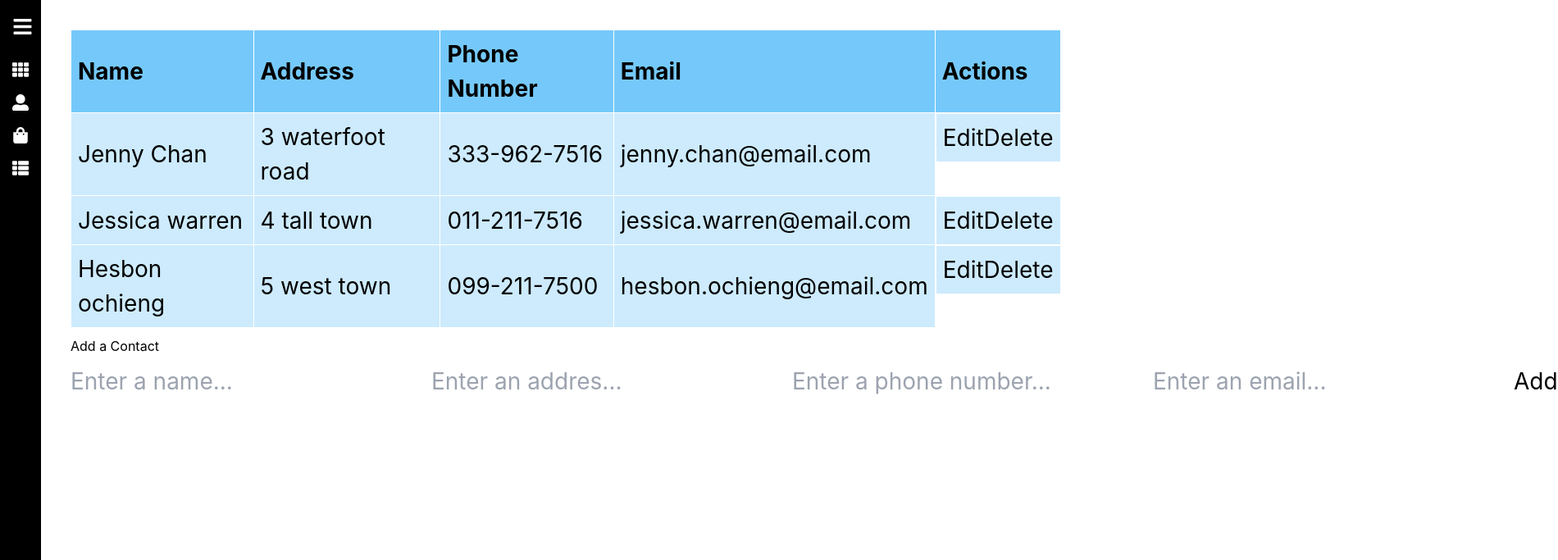
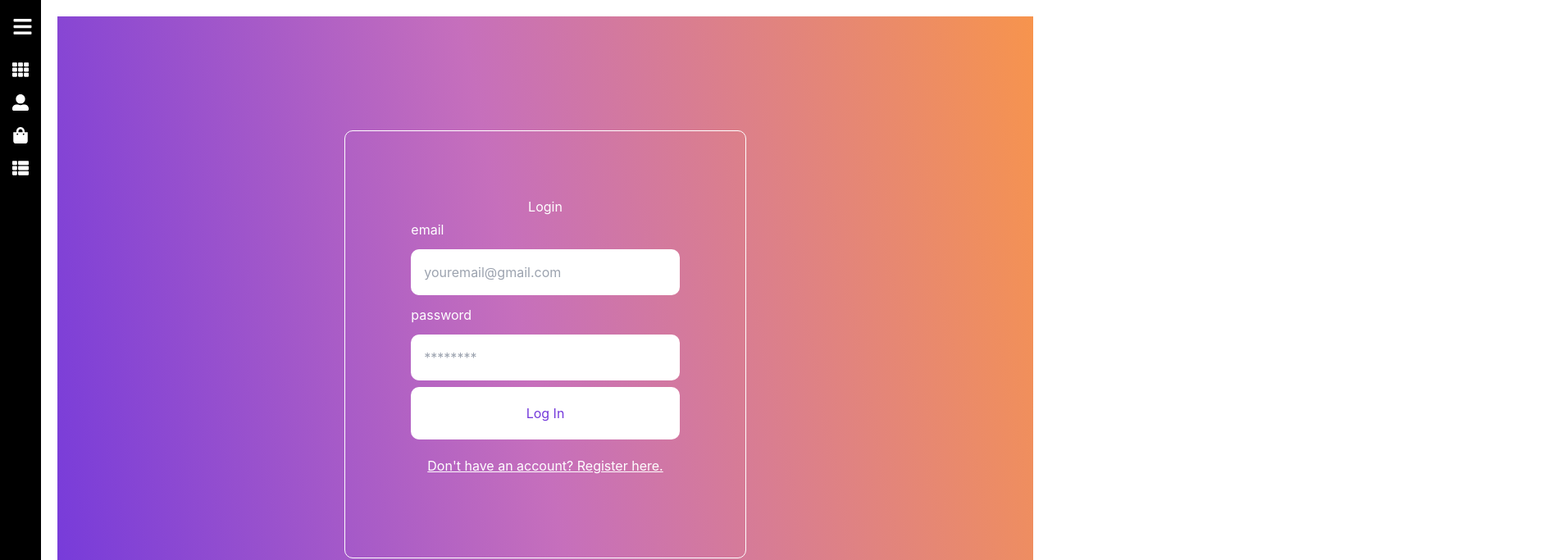
Before and after one commit to Muliro1/Garage-Management-System, a React (Create React App) app in the folder client/: page /dashboard in a window 1280 px wide. Shown: the top 683 px of the page at 82% size, 1900 px wide, since content can reach past the window. Built offline with nearby package versions, Linux system fonts and the light colour scheme.

Commit message:
renames components

```diff
--- a/client/src/App.css
+++ b/client/src/App.css
@@ -88,44 +88,53 @@
 .icon, .link_text{
   font-size: 20px;
 }
-.app-container {
+.App {
+  text-align: center;
+  display: flex;
+  min-height: 100vh;
+  align-items: center;
+  justify-content: center;
+  color: white;
+  background-image: linear-gradient(79deg, #7439db, #C66FBC 48%, #F7944D);
+}
+
+.auth-form-container, .login-form, .register-form {
   display: flex;
   flex-direction: column;
-  gap: 10px;
-  padding: 1rem;
 }
 
-table {
-  border-collapse: collapse;
-  width: 100%;
+@media screen and (min-width: 600px) {
+  .auth-form-container {
+    padding: 5rem;
+    border: 1px solid white;
+    border-radius: 10px;
+    margin: 0.5rem;
+  }
 }
 
-th,
-td {
-  border: 1px solid #ffffff;
+label {
   text-align: left;
-  padding: 8px;
-  font-size: 32px;
+  padding: 0.25rem 0;
 }
 
-th {
-  background-color: rgb(117, 201, 250);
+input {
+  margin: 0.5rem 0;
+  padding: 1rem;
+  border: none;
+  border-radius: 10px;
 }
 
-td {
-  background-color: rgb(205, 235, 253);
+button {
+  border: none;
+  background-color: white;
+  padding: 20px;
+  border-radius: 10px;
+  cursor: pointer;
+  color: #7439db;
 }
 
-form {
-  display: flex;
-  gap: 5px;
+.link-btn {
+  background: none;
+  color: white;
+  text-decoration: underline;
 }
-
-form td:last-child {
-  display: flex;
-  justify-content: space-evenly;
-}
-
-form * {
-  font-size: 28px;
-}
--- a/client/src/Components/EditableRow.js
+++ /dev/null
@@ -1,60 +0,0 @@
-import React from "react";
-
-const EditableRow = ({
-  editFormData,
-  handleEditFormChange,
-  handleCancelClick,
-}) => {
-  return (
-    <tr>
-      <td>
-        <input
-          type="text"
-          required="required"
-          placeholder="Enter a name..."
-          name="fullName"
-        //   value={editFormData.fullName}
-          onChange={handleEditFormChange}
-        ></input>
-      </td>
-      <td>
-        <input
-          type="text"
-          required="required"
-          placeholder="Enter an address..."
-          name="address"
-        //   value={editFormData.address}
-          onChange={handleEditFormChange}
-        ></input>
-      </td>
-      <td>
-        <input
-          type="text"
-          required="required"
-          placeholder="Enter a phone number..."
-          name="phoneNumber"
-        //   value={editFormData.phoneNumber}
-          onChange={handleEditFormChange}
-        ></input>
-      </td>
-      <td>
-        <input
-          type="email"
-          required="required"
-          placeholder="Enter an email..."
-          name="email"
-        //   value={editFormData.email}
-          onChange={handleEditFormChange}
-        ></input>
-      </td>
-      <td>
-        <button type="submit">Save</button>
-        <button type="button" onClick={handleCancelClick}>
-          Cancel
-        </button>
-      </td>
-    </tr>
-  );
-};
-
-export default EditableRow;
--- /dev/null
+++ b/client/src/Components/Login.js
@@ -0,0 +1,25 @@
+import React, { useState } from "react";
+
+export const Login = (props) => {
+    const [email, setEmail] = useState('');
+    const [pass, setPass] = useState('');
+
+    const handleSubmit = (e) => {
+        e.preventDefault();
+        console.log(email);
+    }
+
+    return (
+        <div className="auth-form-container">
+            <h2>Login</h2>
+            <form className="login-form" onSubmit={handleSubmit}>
+                <label htmlFor="email">email</label>
+                <input value={email} onChange={(e) => setEmail(e.target.value)}type="email" placeholder="youremail@gmail.com" id="email" name="email" />
+                <label htmlFor="password">password</label>
+                <input value={pass} onChange={(e) => setPass(e.target.value)} type="password" placeholder="********" id="password" name="password" />
+                <button type="submit">Log In</button>
+            </form>
+            <button className="link-btn" onClick={() => props.onFormSwitch('register')}>Don't have an account? Register here.</button>
+        </div>
+    )
+}
--- a/client/src/Components/ReadOnlyRow.js
+++ /dev/null
@@ -1,25 +0,0 @@
-import React from "react";
-
-const ReadOnlyRow = ({ contact, handleEditClick, handleDeleteClick }) => {
-  return (
-    <tr>
-      <td>{contact.fullName}</td>
-      <td>{contact.address}</td>
-      <td>{contact.phoneNumber}</td>
-      <td>{contact.email}</td>
-      <td>
-        <button
-          type="button"
-          onClick={(event) => handleEditClick(event, contact)}
-        >
-          Edit
-        </button>
-        <button type="button" onClick={() => handleDeleteClick(contact.id)}>
-          Delete
-        </button>
-      </td>
-    </tr>
-  );
-};
-
-export default ReadOnlyRow;
--- /dev/null
+++ b/client/src/Components/Register.js
@@ -0,0 +1,28 @@
+import React, { useState } from "react";
+
+export const Register = (props) => {
+    const [email, setEmail] = useState('');
+    const [pass, setPass] = useState('');
+    const [name, ] = useState('');
+
+    const handleSubmit = (e) => {
+        e.preventDefault();
+        console.log(email);
+    }
+
+    return (
+        <div className="auth-form-container">
+            <h2>Register</h2>
+        <form className="register-form" onSubmit={handleSubmit}>
+            <label htmlFor="name">Full name</label>
+            <input value={name} name="name" id="name" placeholder="full Name" />
+            <label htmlFor="email">email</label>
+            <input value={email} onChange={(e) => setEmail(e.target.value)}type="email" placeholder="youremail@gmail.com" id="email" name="email" />
+            <label htmlFor="password">password</label>
+            <input value={pass} onChange={(e) => setPass(e.target.value)} type="password" placeholder="********" id="password" name="password" />
+            <button type="submit">Log In</button>
+        </form>
+        <button className="link-btn" onClick={() => props.onFormSwitch('login')}>Already have an account? Login here.</button>
+    </div>
+    )
+}
--- a/client/src/Components/Sidebar.js
+++ b/client/src/Components/Sidebar.js
@@ -50,7 +50,7 @@
         <div className="container">
            <div style={{width: isOpen ? "200px" : "50px"}} className="sidebar">
                <div className="top_section">
-                   <h1 style={{display: isOpen ? "block" : "none"}} className="logo">Logo</h1>
+                   <h1 style={{display: isOpen ? "block" : "none"}} className="logo">PBMW</h1>
                    <div style={{marginLeft: isOpen ? "50px" : "0px"}} className="bars">
                        <FaBars onClick={toggle}/>
                    </div>
--- a/client/src/Components/Technician.js
+++ b/client/src/Components/Technician.js
@@ -1,207 +1,21 @@
-import React, { useState,Fragment } from "react";
-import { nanoid } from "nanoid";
-import EditableRow from "./EditableRow";
-import ReadOnlyRow from "./ReadOnlyRow";
+import React, { useState } from "react";
+import { Login } from "./Login";
+import { Register } from "./Register";
 
-const data = [
-  {
-    id: 1,
-    fullName: "Jenny Chan",
-    address: "3 waterfoot road",
-    phoneNumber: "333-962-7516",
-    email: "jenny.chan@email.com",
-  },
-  {
-    id: 2,
-    fullName: "Jessica warren",
-    address: "4 tall town",
-    phoneNumber: "011-211-7516",
-    email: "jessica.warren@email.com",
-  },
-  {
-    id: 3,
-    fullName: "Hesbon ochieng",
-    address: "5 west town",
-    phoneNumber: "099-211-7500",
-    email: "hesbon.ochieng@email.com",
+function App() {
+  const [currentForm, setCurrentForm] = useState('login');
+
+  const toggleForm = (formName) => {
+    setCurrentForm(formName);
   }
 
-];
-
-const Technician = () => {
-    const [contacts, setContacts] = useState(data);
-    const [addFormData, setAddFormData] = useState({
-      fullName: "",
-      address: "",
-      phoneNumber: "",
-      email: "",
-    });
-
-    const [editFormData, setEditFormData] = useState({
-      fullName: "",
-      address: "",
-      phoneNumber: "",
-      email: "",
-    });
-
-    const [editContactId, setEditContactId] = useState(null);
-
-    const handleAddFormChange = (event) => {
-      event.preventDefault();
-
-      const fieldName = event.target.getAttribute("name");
-      const fieldValue = event.target.value;
-
-      const newFormData = { ...addFormData };
-      newFormData[fieldName] = fieldValue;
-
-      setAddFormData(newFormData);
-    };
-
-    const handleEditFormChange = (event) => {
-      event.preventDefault();
-
-      const fieldName = event.target.getAttribute("name");
-      const fieldValue = event.target.value;
-
-      const newFormData = { ...editFormData };
-      newFormData[fieldName] = fieldValue;
-
-      setEditFormData(newFormData);
-    };
-
-    const handleAddFormSubmit = (event) => {
-      event.preventDefault();
-
-      const newContact = {
-        id: nanoid(),
-        fullName: addFormData.fullName,
-        address: addFormData.address,
-        phoneNumber: addFormData.phoneNumber,
-        email: addFormData.email,
-      };
-
-      const newContacts = [...contacts, newContact];
-      setContacts(newContacts);
-    };
-
-    const handleEditFormSubmit = (event) => {
-      event.preventDefault();
-
-      const editedContact = {
-        id: editContactId,
-        fullName: editFormData.fullName,
-        address: editFormData.address,
-        phoneNumber: editFormData.phoneNumber,
-        email: editFormData.email,
-      };
-
-      const newContacts = [...contacts];
-
-      const index = contacts.findIndex((contact) => contact.id === editContactId);
-
-      newContacts[index] = editedContact;
-
-      setContacts(newContacts);
-      setEditContactId(null);
-    };
-
-    const handleEditClick = (event, contact) => {
-      event.preventDefault();
-      setEditContactId(contact.id);
-
-      const formValues = {
-        fullName: contact.fullName,
-        address: contact.address,
-        phoneNumber: contact.phoneNumber,
-        email: contact.email,
-      };
-
-      setEditFormData(formValues);
-    };
-
-    const handleCancelClick = () => {
-      setEditContactId(null);
-    };
-
-    const handleDeleteClick = (contactId) => {
-      const newContacts = [...contacts];
-
-      const index = contacts.findIndex((contact) => contact.id === contactId);
-
-      newContacts.splice(index, 1);
-
-      setContacts(newContacts);
-    };
   return (
-    <div className="app-container">
-      <form onSubmit={handleEditFormSubmit}>
-        <table>
-          <thead>
-            <tr>
-              <th>Name</th>
-              <th>Address</th>
-              <th>Phone Number</th>
-              <th>Email</th>
-              <th>Actions</th>
-            </tr>
-          </thead>
-          <tbody>
-            {contacts.map((contact) => (
-              <Fragment>
-                {editContactId === contact.id ? (
-                  <EditableRow
-                    editFormData={editFormData}
-                    handleEditFormChange={handleEditFormChange}
-                    handleCancelClick={handleCancelClick}
-                  />
-                ) : (
-                  <ReadOnlyRow
-                    contact={contact}
-                    handleEditClick={handleEditClick}
-                    handleDeleteClick={handleDeleteClick}
-                  />
-                )}
-              </Fragment>
-            ))}
-          </tbody>
-        </table>
-      </form>
-
-      <h2>Add a Contact</h2>
-      <form onSubmit={handleAddFormSubmit}>
-        <input
-          type="text"
-          name="fullName"
-          required="required"
-          placeholder="Enter a name..."
-          onChange={handleAddFormChange}
-        />
-        <input
-          type="text"
-          name="address"
-          required="required"
-          placeholder="Enter an addres..."
-          onChange={handleAddFormChange}
-        />
-        <input
-          type="text"
-          name="phoneNumber"
-          required="required"
-          placeholder="Enter a phone number..."
-          onChange={handleAddFormChange}
-        />
-        <input
-          type="email"
-          name="email"
-          required="required"
-          placeholder="Enter an email..."
-          onChange={handleAddFormChange}
-        />
-        <button type="submit">Add</button>
-      </form>
+    <div className="App">
+      {
+        currentForm === "login" ? <Login onFormSwitch={toggleForm} /> : <Register onFormSwitch={toggleForm} />
+      }
     </div>
   );
-};
+}
 
-export default Technician;
+export default App;
```
